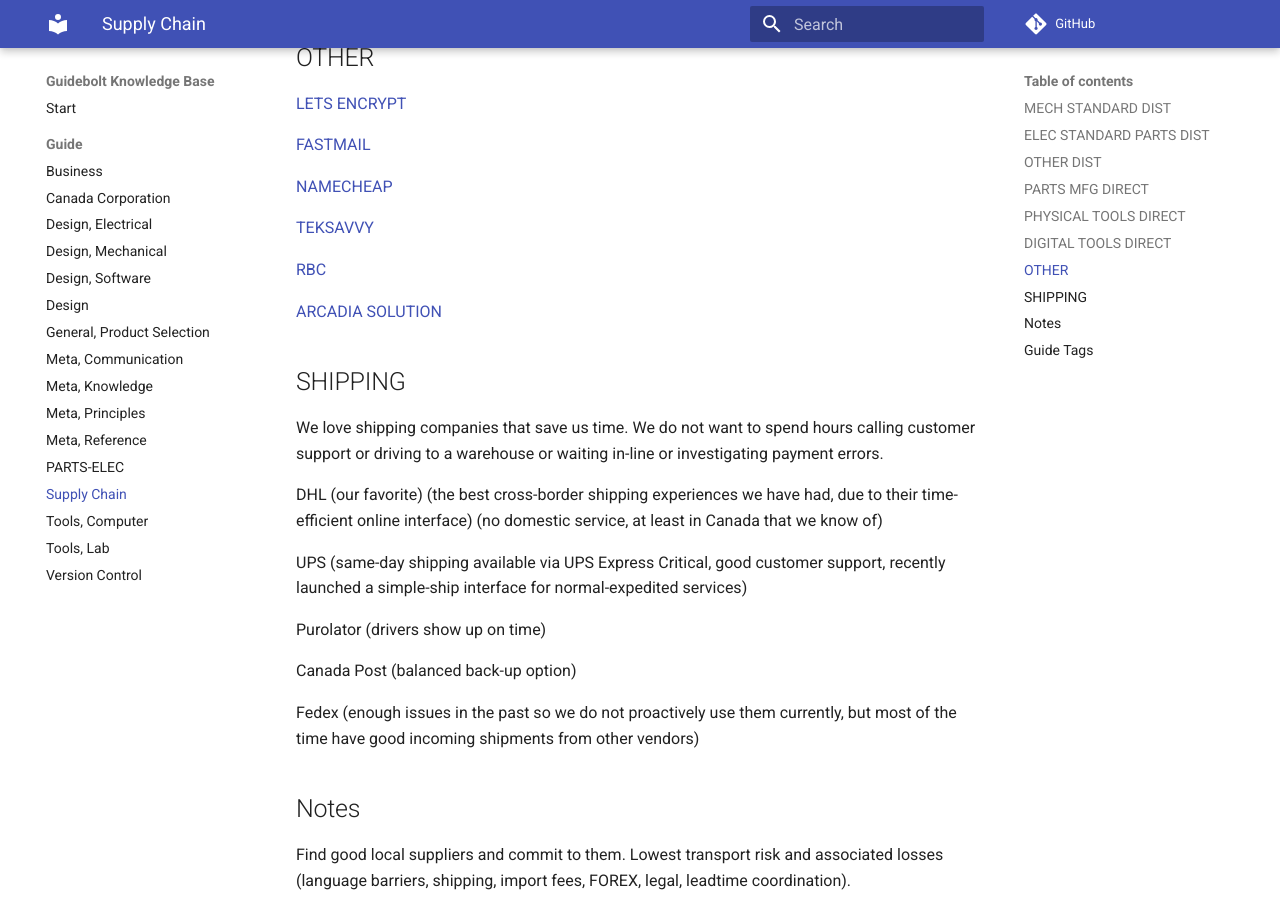
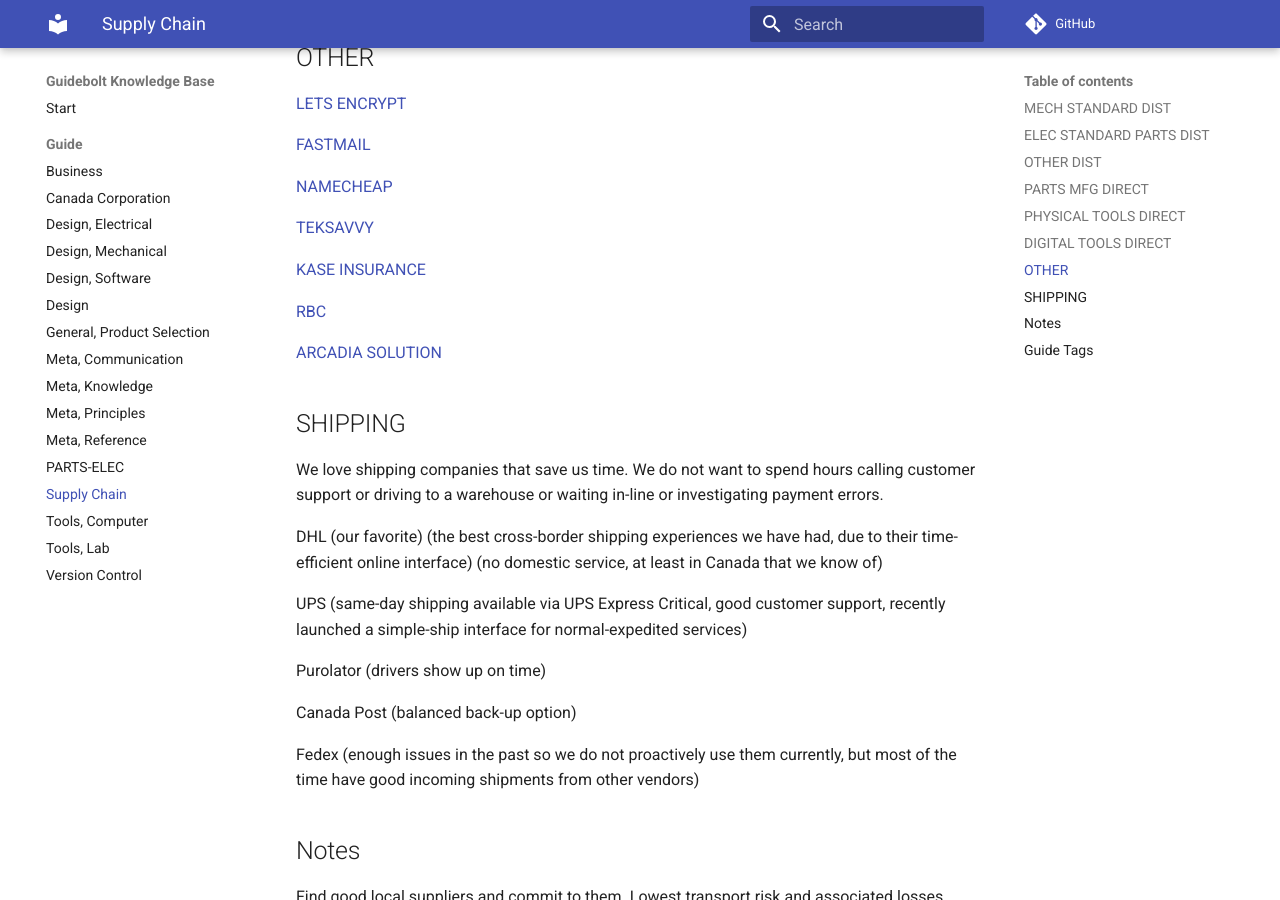
Before and after one commit to Guidebolt/knowledge, an MkDocs documentation site: the page built from docs/guide/supply-chain.md, in a window 1280 px wide and 900 px high, scrolled down 1737 px. Built offline with MkDocs 1.6.1 and Material for MkDocs 9.7.7, drawn with Linux system fonts in a browser that asks for light colours; comment, search, counter and statistics services are not loaded.

Commit message:
insurance

```diff
--- a/docs/guide/supply-chain.md
+++ b/docs/guide/supply-chain.md
@@ -76,6 +76,8 @@ Some of our supply chain from a Canadian company perspective.
 
 [TEKSAVVY](https://www.teksavvy.com/)
 
+[KASE INSURANCE](https://kaseinsurance.com/)
+
 [RBC](https://www.rbcroyalbank.com)
 
 [ARCADIA SOLUTION](https://www.mytaxexpress.com/t2index.html)
```
